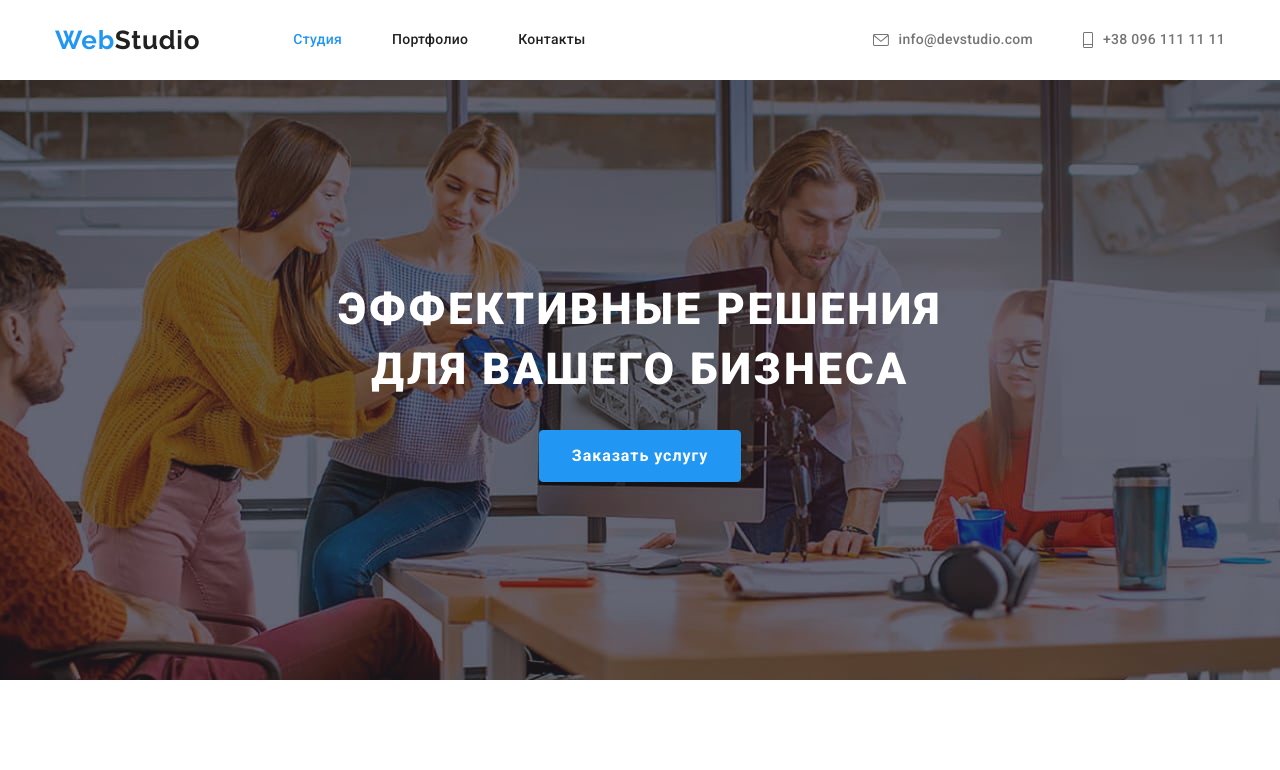
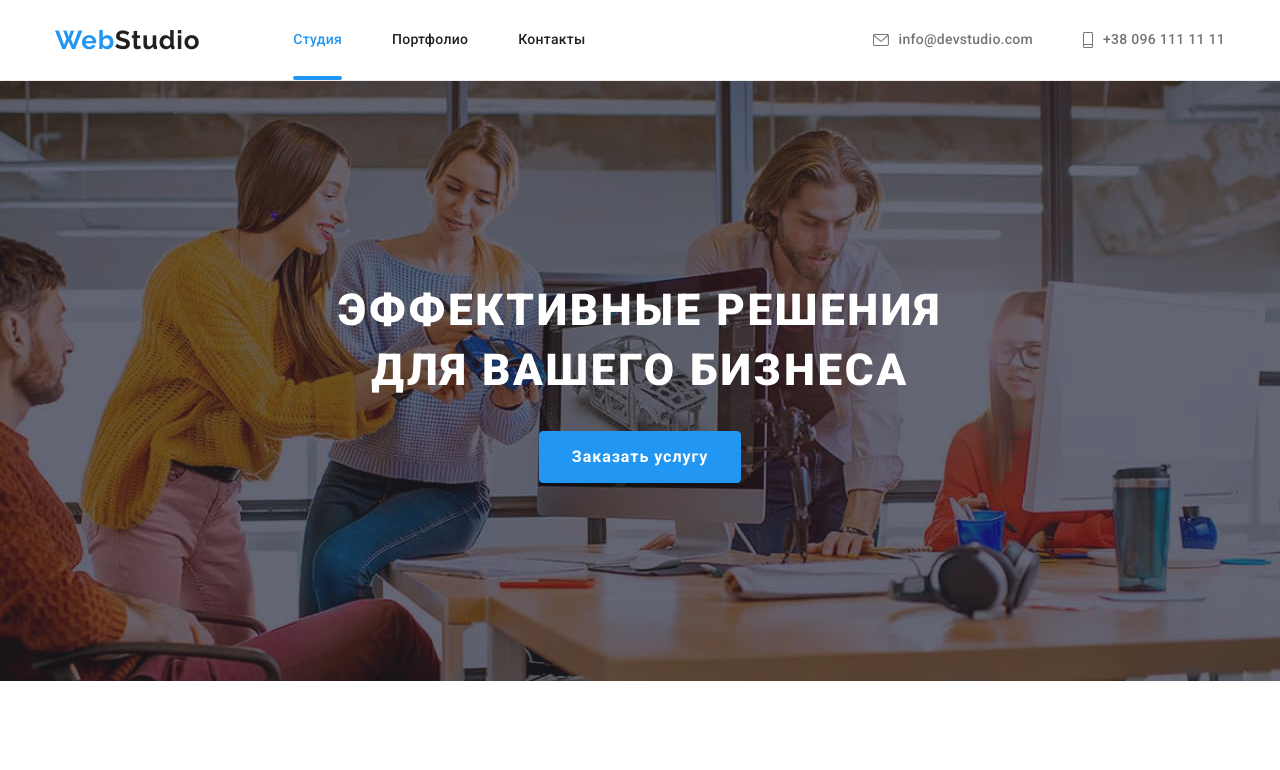
Before and after one commit to Yevhen-Leshchuk/web-studio, a plain HTML site: page index.html in a window 1280 px wide. Shown: the top 770 px of the page. Drawn offline with Linux system fonts and the light colour scheme.

Commit message:
added decoration to hesder

```diff
--- a/css/common.css
+++ b/css/common.css
@@ -84,6 +84,10 @@ img {
   width: 1200px;
   /* outline: 2px solid red; */
 }
+/* header */
+.header {
+  border-bottom: 1px solid #ececec;
+}
 /* Logo */
 .logo {
   font-family: Raleway, sans-serif;
@@ -110,6 +114,7 @@ img {
   margin-right: 50px;
 }
 .site-nav__link {
+  position: relative;
   display: block;
   padding-top: 32px;
   padding-bottom: 32px;
@@ -122,6 +127,19 @@ img {
 }
 .site-nav__link--current {
   color: var(--accent-color);
+}
+.site-nav__link--current::after {
+  position: absolute;
+  left: 0;
+  bottom: 0;
+
+  display: block;
+  content: '';
+  width: 100%;
+  height: 4px;
+  border-radius: 2px;
+
+  background-color: var(--accent-color);
 }
 .site-nav__link:hover,
 .site-nav__link:focus {
--- a/index.html
+++ b/index.html
@@ -13,9 +13,9 @@
   <head>
   <body>
     <!--header-->
-      <header class="header container">
+      <header class="header">
         <!--main-navigation-->
-      <nav class="main-nav">
+      <nav class="main-nav container">
        <a class="logo" lang="en" href="/"><span class="logo__accent">Web</span>Studio</a>
         <ul class="site-nav">
           <li class="site-nav__item"><a class="site-nav__link site-nav__link--current" href="">Студия</a></li>
```
Also changed, not shown: portfolio.html (+2 -2 lines).
